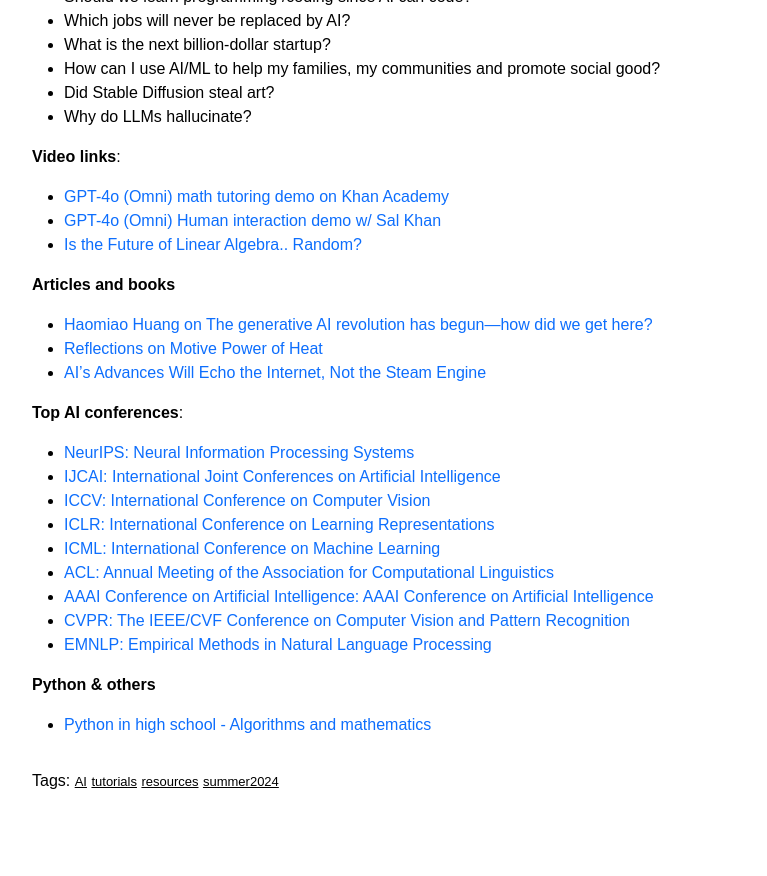
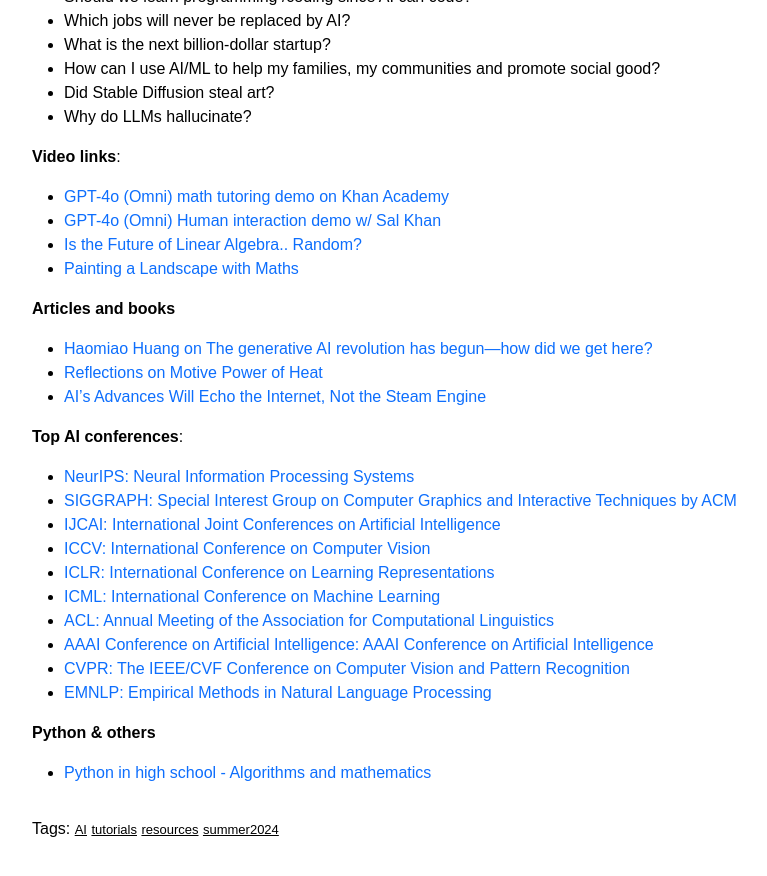
Before and after one commit to planet-ai-2023/planet-ai-2023.github.io, a Jekyll site: the page built from _posts/2024-6-01-readings_for_summer2024.md, in a window 1280 px wide and 900 px high, scrolled down 331 px. Shown: the top 876 px of the window, without its empty margins (120-887 px from the left). Built offline with Jekyll 4.4.1, drawn with Linux system fonts in a browser that asks for light colours.

Commit message:
Add files via upload

```diff
--- a/_posts/2024-6-01-readings_for_summer2024.md
+++ b/_posts/2024-6-01-readings_for_summer2024.md
@@ -21,6 +21,7 @@ tags: [ AI, tutorials, resources, summer2024 ]
 - [GPT-4o (Omni) math tutoring demo on Khan Academy](https://www.youtube.com/watch?v=IvXZCocyU_M&t=11s){:target="_blank"}
 - [GPT-4o (Omni) Human interaction demo w/ Sal Khan](https://www.youtube.com/watch?v=dBrdd7xg-dg){:target="_blank"}
 - [Is the Future of Linear Algebra.. Random?](https://www.youtube.com/watch?v=6htbyY3rH1w){:target="_blank"}
+- [Painting a Landscape with Maths](https://www.youtube.com/watch?v=BFld4EBO2RE){:target="_blank"}
 &nbsp;
 
 **Articles and books**
@@ -31,6 +32,7 @@ tags: [ AI, tutorials, resources, summer2024 ]
 
 **Top AI conferences**:
 - [NeurIPS: Neural Information Processing Systems](https://neurips.cc/){:target="_blank"}
+- [SIGGRAPH: Special Interest Group on Computer Graphics and Interactive Techniques by ACM](https://www.siggraph.org/){:target="_blank"}
 - [IJCAI: International Joint Conferences on Artificial Intelligence](https://www.ijcai.org/){:target="_blank"}
 - [ICCV: International Conference on Computer Vision](https://iccv2023.thecvf.com){:target="_blank"}
 - [ICLR: International Conference on Learning Representations](https://iclr.cc/){:target="_blank"}
```
